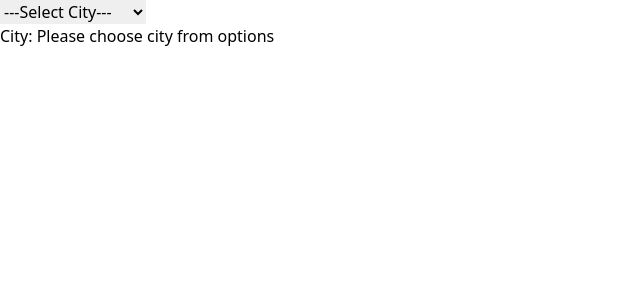
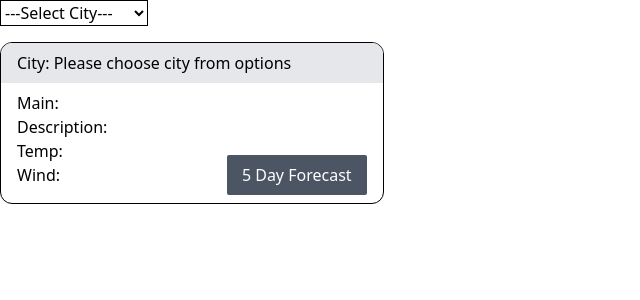
Before and after one commit to jekiquin/simpleweatherapp, a React (Create React App) app: page / in a window 1280 px wide. Shown: the top 300 px of the page, without its empty margins (0-640 px from the left). Built offline with nearby package versions, Linux system fonts and the light colour scheme; what react-dotenv would draw is missing.

Commit message:
completed summary

```diff
--- a/src/App.js
+++ b/src/App.js
@@ -9,7 +9,7 @@ function App() {
 		<MissingApi />;
 	}
 	return (
-		<div className="App">
+		<div className="App container mx-auto">
 			<Dropdown />
 			<DetailsContainer />
 		</div>
--- a/src/features/Dropdown/Dropdown.js
+++ b/src/features/Dropdown/Dropdown.js
@@ -17,7 +17,7 @@ export default function Dropdown() {
 	));
 
 	return (
-		<select value={cityId} onChange={handleChange}>
+		<select className="bg-white border border-black" value={cityId} onChange={handleChange}>
 			<option value="">---Select City---</option>
 			{options}
 		</select>
--- a/src/features/Summary/Summary.js
+++ b/src/features/Summary/Summary.js
@@ -10,25 +10,36 @@ export default function Summary() {
 
 	const displayDetails = () => {
 		if (isLoading) {
-			return <h2>Loading Data.</h2>;
+			return <p>Loading Data.</p>;
 		}
 		if (isError) {
-			return <h2>Error while fetching data.</h2>;
+			return <p>Error while fetching data.</p>;
 		}
 		return (
 			<>
-				<p>{summary?.weather[0].main}</p>
-				<p>{summary?.weather[0].description}</p>
-				<p>{summary?.main.temp}</p>
-				<p>{summary?.wind.speed}</p>
-				{summary && <button>5 Day Forecast</button>}
+				<p>Main: {summary?.weather[0].main}</p>
+				<p>Description: {summary?.weather[0].description}</p>
+				<p>Temp: {summary?.main.temp}</p>
+				<p>Wind: {summary?.wind.speed}</p>
 			</>
 		);
 	};
+
+	const disabled = !summary || isLoading || isError;
+
 	return (
-		<article>
-			<h2>City: {city}</h2>
-			{displayDetails()}
+		<article className="w-96 my-4 border border-black rounded-xl overflow-hidden">
+			<div className="bg-gray-200 px-4 py-2">
+				<h2>City: {city}</h2>
+			</div>
+			<div className="h-30 flex px-4 py-2">
+				<div className="w-full h-full">{displayDetails()}</div>
+				<button
+					className="h-fit w-56 p-2 self-end bg-gray-600 text-white rounded-sm"
+					disabled={disabled}>
+					5 Day Forecast
+				</button>
+			</div>
 		</article>
 	);
 }
--- a/tailwind.config.js
+++ b/tailwind.config.js
@@ -1,7 +1,11 @@
 module.exports = {
 	content: ['src/**/*.{js, jsx, ts, tsx}'],
 	theme: {
-		extend: {}
+		extend: {
+			height: {
+				30: '7.5rem'
+			}
+		}
 	},
 	plugins: []
 };
```
